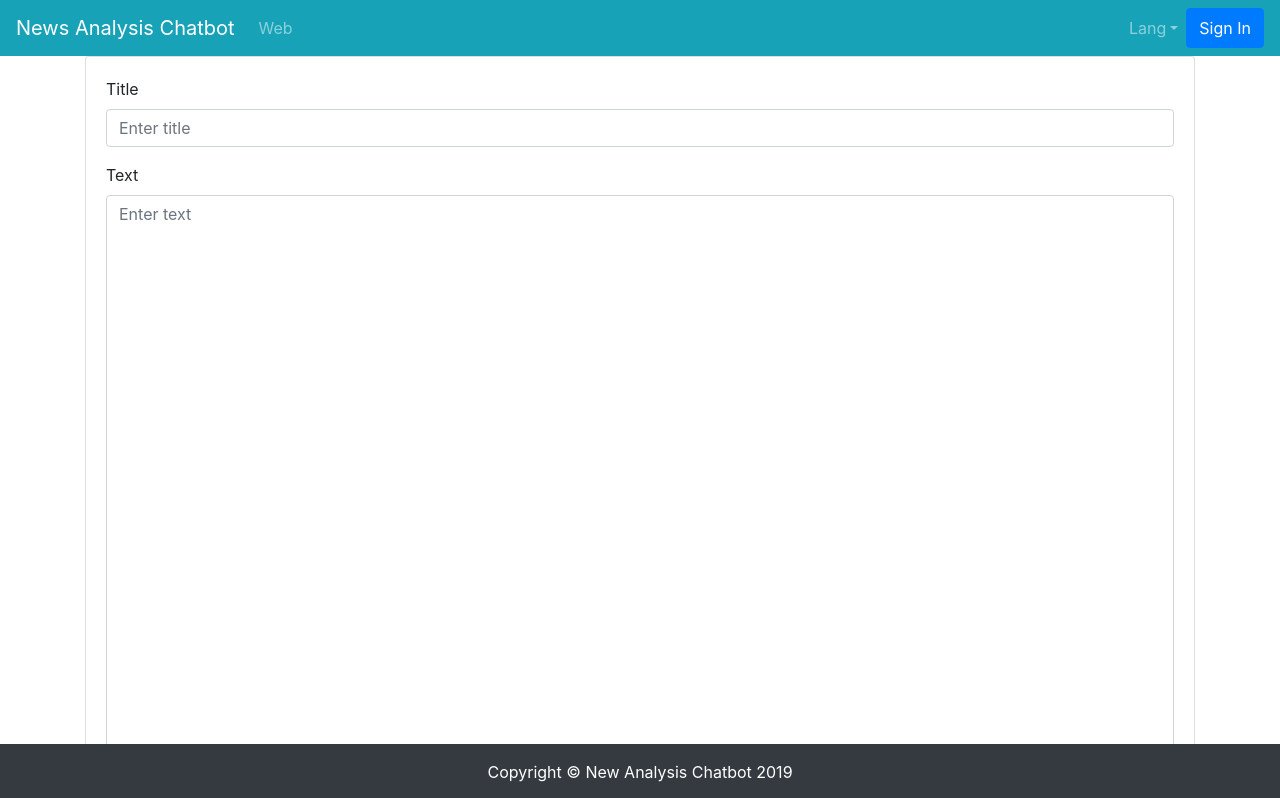
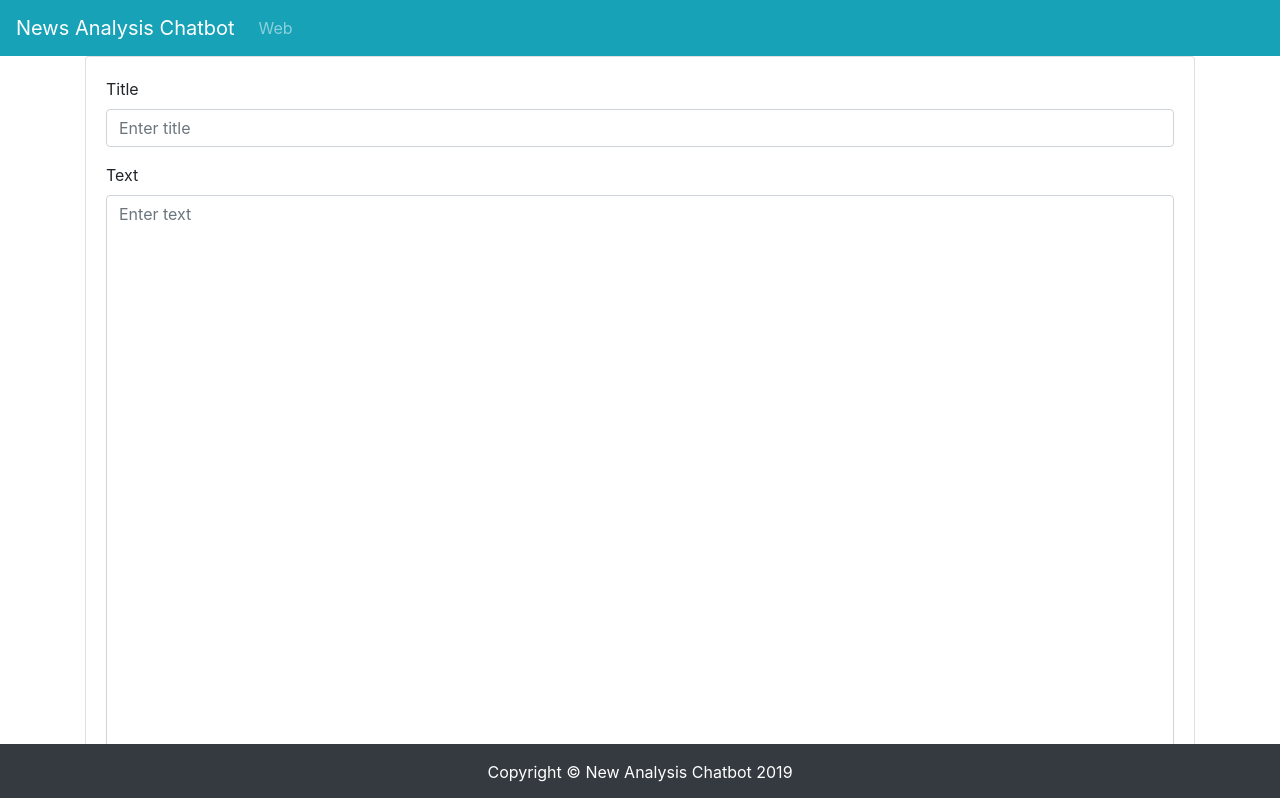
Before and after one commit to chiksumwong/news_analysis_chatbot_frontend, a Vue app: page / in a window 1280 px wide. Shown: the top 798 px of the page. Built offline with nearby package versions, Linux system fonts and the light colour scheme.

Commit message:
Update bootstrap

```diff
--- a/package.json
+++ b/package.json
@@ -10,6 +10,7 @@
   },
   "dependencies": {
     "axios": "^0.18.0",
+    "bootstrap": "^4.3.1",
     "bootstrap-vue": "^2.0.0-rc.11",
     "vue": "^2.5.21",
     "vue-axios": "^2.1.4",
--- a/src/components/Layout/Navbar.vue
+++ b/src/components/Layout/Navbar.vue
@@ -10,27 +10,28 @@
       </b-navbar-nav>
 
       <!-- Right aligned nav items -->
-      <b-navbar-nav class="ml-auto">
+      <!-- <b-navbar-nav class="ml-auto"> -->
         <!-- Search -->
         <!-- <b-nav-form>
           <b-form-input size="sm" class="mr-sm-2" type="text" placeholder="Search"/>
           <b-button size="sm" class="my-2 my-sm-0" type="submit">Search</b-button>
         </b-nav-form>-->
-        <b-nav-item-dropdown text="Lang" right>
+        <!-- <b-nav-item-dropdown text="Lang" right>
           <b-dropdown-item href="#">EN</b-dropdown-item>
           <b-dropdown-item href="#">CN</b-dropdown-item>
         </b-nav-item-dropdown>
 
         <b-btn variant="primary" @click="login()" v-if="isLogin==false">Sign In</b-btn>
 
-        <b-nav-item-dropdown right v-else>
+        <b-nav-item-dropdown right v-else> -->
           <!-- Using button-content slot -->
-          <template slot="button-content">
+          <!-- <template slot="button-content">
             <em>User</em>
           </template>
           <b-dropdown-item href="#">Profile</b-dropdown-item>
           <b-dropdown-item href="#" @click="logout()">Signout</b-dropdown-item>
-        </b-nav-item-dropdown>
+        </b-nav-item-dropdown> -->
+
       </b-navbar-nav>
     </b-collapse>
   </b-navbar>
--- a/src/router.js
+++ b/src/router.js
@@ -1,8 +1,8 @@
+/* eslint-disable */
 import Vue from "vue";
 import Router from "vue-router";
 import Home from "./views/Home.vue";
 import Web from "./views/Web.vue";
-
 
 Vue.use(Router);
 
@@ -13,7 +13,7 @@ export default new Router({
     {
       path: "/",
       name: "home",
-      component: Home,
+      component: Home
       // children: [{ path: '', component: () => import('@/components/Layout/Content')
       // }]
     },{
```
Also changed, not shown: src/main.js (+6 -6 lines), 1 other file (tests, documents, lock files or other folders).
